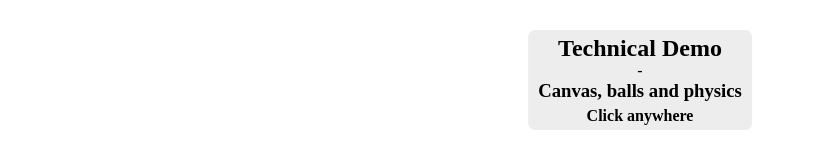
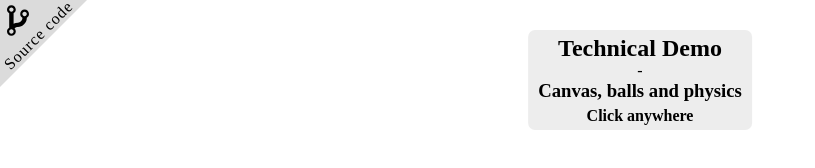
Before and after one commit to ko-dever/demo-canvas-physics, a website built with Parcel: page src/index.html in a window 1280 px wide. Shown: the whole page, without its empty margins (0-815 px from the left). Built offline with nearby package versions, Linux system fonts and the light colour scheme.

Commit message:
Add a link to see the source code repository

```diff
--- a/src/index.html
+++ b/src/index.html
@@ -16,6 +16,11 @@
         <h4>Click anywhere</h4>
     </header>
 
+    <a class="link-repo" href="https://bitbucket.org/DrNova/technical-demo-canvas-balls/" target="_blank">
+        <img class="link-repo-ico" src="code-branch.svg" />
+        <span class="link-repo-text">Source code</span>
+    </a>
+
     <section class="playground" data-playground>
         <canvas></canvas>
     </section>
--- a/src/main.css
+++ b/src/main.css
@@ -15,6 +15,59 @@ html, body {
     height : 100%;
     margin : 0;
     padding: 0;
+}
+
+
+
+/* --------------------------------------------------
+ *		Link for the source code
+ * -------------------------------------------------- */
+
+ .link-repo {
+    --cornerLabSize: 87px;
+    --rotateDeg: -45deg;
+
+    position: absolute;
+    top : 0; left: 0;
+
+    width : var( --cornerLabSize );
+    height: var( --cornerLabSize );
+
+    background-color: rgb( 219, 219, 219 );
+    color: inherit;
+    overflow: hidden;
+    text-decoration: none;
+
+    /* Show only a specific part of the element (as it renders as a square) */
+    -webkit-clip-path: polygon(
+        var( --cornerLabSize ) 0,
+        0 var( --cornerLabSize ), 0 0
+    );
+    clip-path: polygon(
+        var( --cornerLabSize ) 0,
+        0 var( --cornerLabSize ), 0 0
+    );
+}
+
+.link-repo-ico {
+    /* transform: rotate( var( --rotateDeg ) ); */
+    position: absolute;
+    top  : 3px;
+    left : 7px;
+    height: 35px;
+}
+
+.link-repo-text {
+    display: inline-block;
+
+    transform: rotate( var( --rotateDeg ) );
+    transform-origin: 0;
+    margin-top : 58px;
+    margin-left: 7px;
+
+    letter-spacing: 1px;
+    text-align    : center;
+    white-space   : nowrap;
 }
 
 
```
Also changed, not shown: src/code-branch.svg (added), 1 other file.
